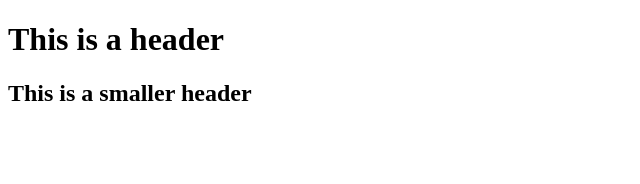
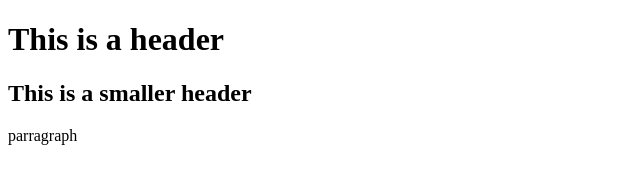
Before and after one commit to carrigan223/git-test, a plain HTML site: page index.html in a window 1280 px wide. Shown: the full height of the page, 0-640 px from the left. Drawn offline with Linux system fonts and the light colour scheme.

Commit message:
Second commit

```diff
--- a/index.html
+++ b/index.html
@@ -3,7 +3,7 @@
     <body>
         <h1>This is a header</h1>
         <h2>This is a smaller header</h2>
-
+            <p>parragraph</p>
 
     </body>
 
```
